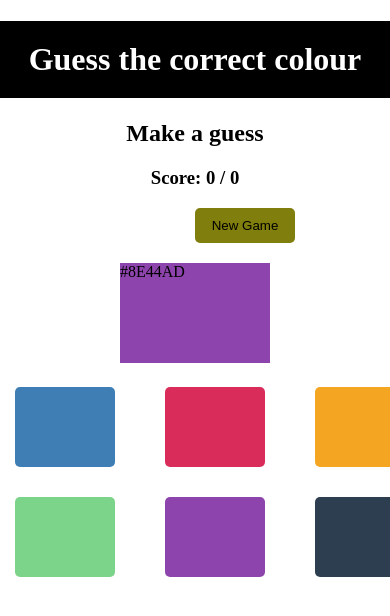
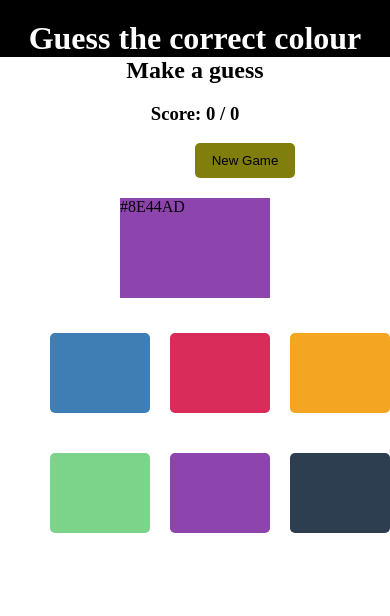
Before and after one commit to Emmanuelkenneth/ColourGuess, a React (Vite) app: page / in a window 390 px wide. Shown: the top 616 px of the page. Built offline with nearby package versions, Linux system fonts and the light colour scheme.

Commit message:
Update App.css

```diff
--- a/src/App.css
+++ b/src/App.css
@@ -1,24 +1,33 @@
 body {
   margin: 0;
   padding: 0;
+  width: 100%;
+}
+
+.container {
+  width: 100vw;
   box-sizing: border-box;
-}
-.Message {
-  background-color: black;
-  color: white;
 }
 h1,
 h2,
 h3 {
   text-align: center;
 }
+
 h1 {
   background-color: black;
   color: white;
-  padding: 20px;
+  padding-top: 20px;
+  margin: 0;
   text-align: center;
 }
-
+.container h1,
+.container h2 {
+  display: block;
+  margin: auto;
+  width: 100%;
+  box-sizing: border-box;
+}
 .target-color {
   width: 400px;
   height: 300px;
@@ -77,13 +86,19 @@ li {
 
 @media (max-width: 900px) {
   .guesses {
-        display: grid;
-    gap: 10px;
+    display: grid;
+    gap: 0px;
+    width: 150px;
+    height: 150px;
     align-items: center;
     justify-items: center;
-    grid-template-columns: repeat(3, 50px);
-    grid-template-rows: repeat(2, 100px);
+    grid-template-columns: repeat(3, 120px);
+    grid-template-rows: repeat(2, 120px);
   }
+  h1 {
+    width: 100%;
+  }
+
   .target-color {
     width: 150px;
     height: 100px;
```
